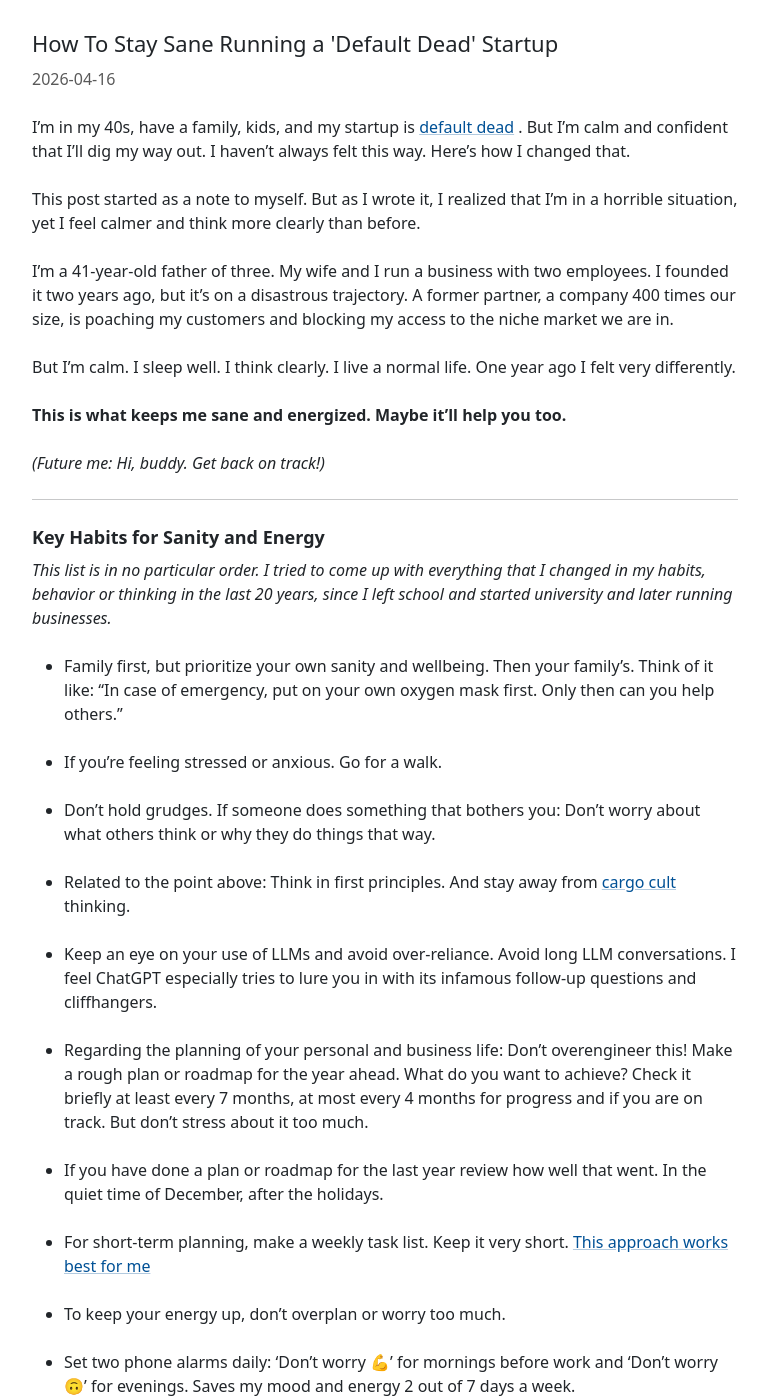
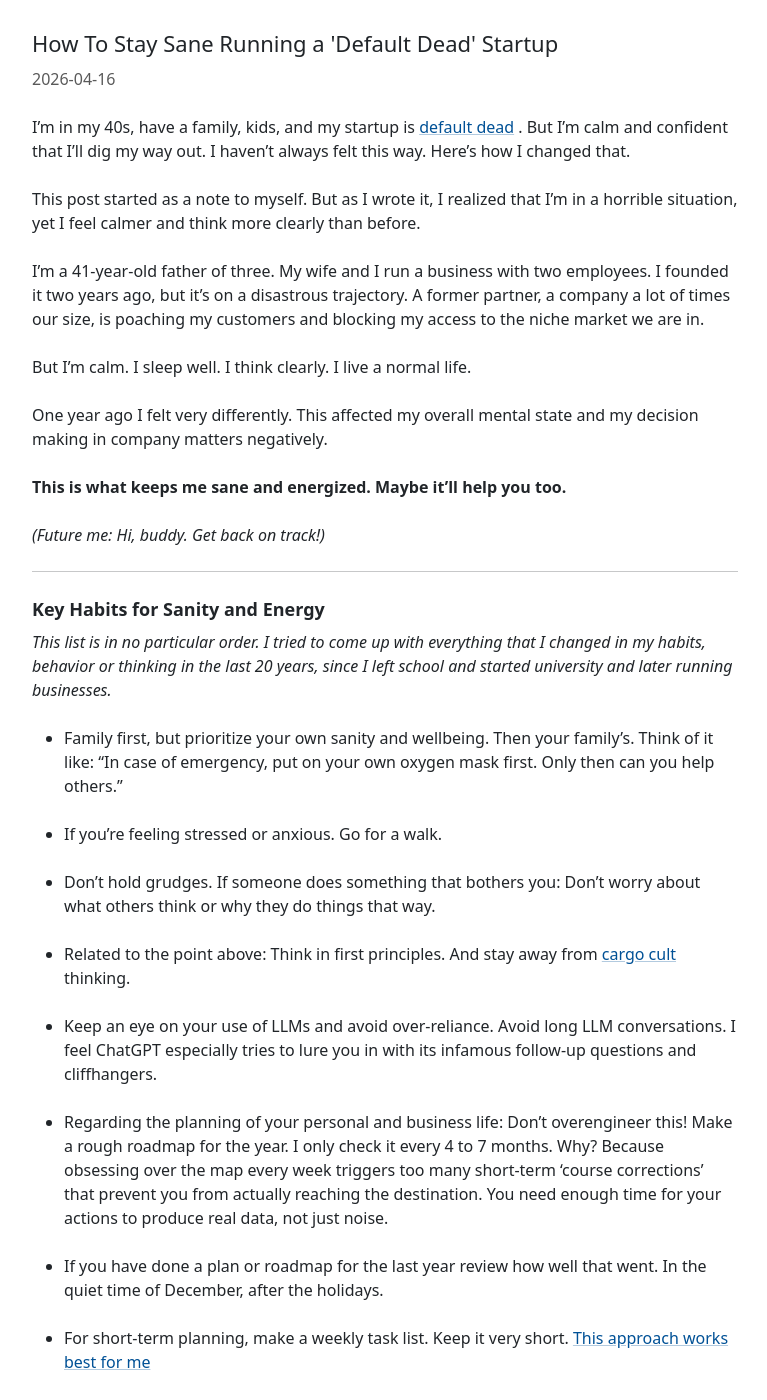
Before and after one commit to jnkwrych/jnkwrych.github.io, a Jekyll site: the page built from _posts/2026-04-16-how-to-stay-sane-running-a-default-dead-startup.md, in a window 1280 px wide and 1400 px high, scrolled down 208 px. Shown: the whole window, without its empty margins (255-1022 px from the left). Built offline with Jekyll 4.4.1, drawn with Linux system fonts in a browser that asks for light colours.

Commit message:
Update 2026-04-16-how-to-stay-sane-running-a-default-dead-startup.md

```diff
--- a/_posts/2026-04-16-how-to-stay-sane-running-a-default-dead-startup.md
+++ b/_posts/2026-04-16-how-to-stay-sane-running-a-default-dead-startup.md
@@ -8,9 +8,12 @@ I’m in my 40s, have a family, kids, and my startup is [default dead](https://w
 
 This post started as a note to myself. But as I wrote it, I realized that I’m in a horrible situation, yet I feel calmer and think more clearly than before.
 
-I’m a 41-year-old father of three. My wife and I run a business with two employees. I founded it two years ago, but it’s on a disastrous trajectory. A former partner, a company 400 times our size, is poaching my customers and blocking my access to the niche market we are in.
+I’m a 41-year-old father of three. My wife and I run a business with two employees. I founded it two years ago, but it’s on a disastrous trajectory. A former partner, a company a lot of times our size, is poaching my customers and blocking my access to the niche market we are in.
 
-But I’m calm. I sleep well. I think clearly. I live a normal life. One year ago I felt very differently.
+But I’m calm. I sleep well. I think clearly. I live a normal life.
+
+One year ago I felt very differently. This affected my overall mental state and my decision making in company matters negatively.
+
 
 **This is what keeps me sane and energized. Maybe it’ll help you too.**
 
@@ -32,7 +35,7 @@ _This list is in no particular order. I tried to come up with everything that I
 
 - Keep an eye on your use of LLMs and avoid over-reliance. Avoid long LLM conversations. I feel ChatGPT especially tries to lure you in with its infamous follow-up questions and cliffhangers.
 
-- Regarding the planning of your personal and business life: Don’t overengineer this! Make a rough plan or roadmap for the year ahead. What do you want to achieve? Check it briefly at least every 7 months, at most every 4 months for progress and if you are on track. But don't stress about it too much.
+- Regarding the planning of your personal and business life: Don’t overengineer this! Make a rough roadmap for the year. I only check it every 4 to 7 months. Why? Because obsessing over the map every week triggers too many short-term 'course corrections' that prevent you from actually reaching the destination. You need enough time for your actions to produce real data, not just noise.
 
 - If you have done a plan or roadmap for the last year review how well that went. In the quiet time of December, after the holidays.
 
```
